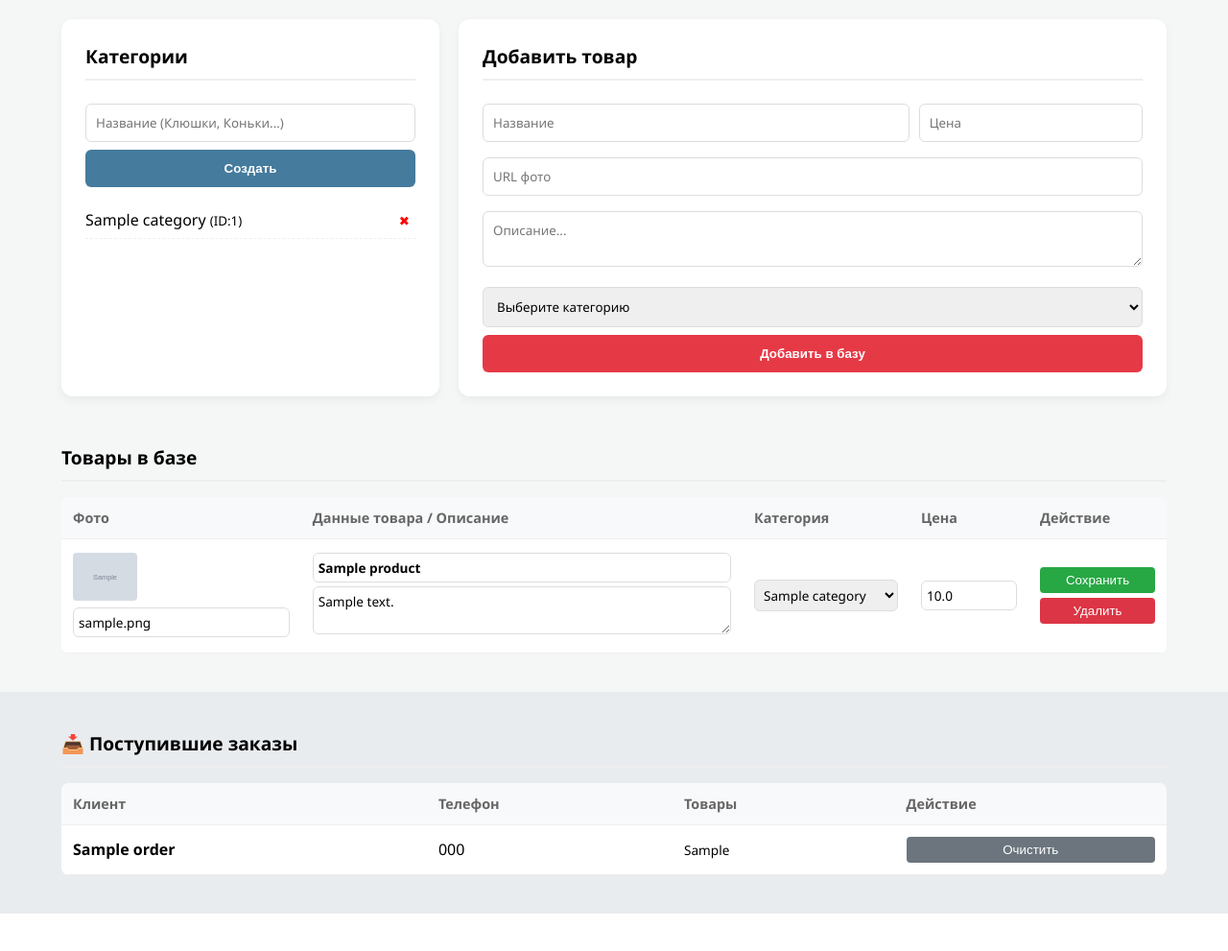
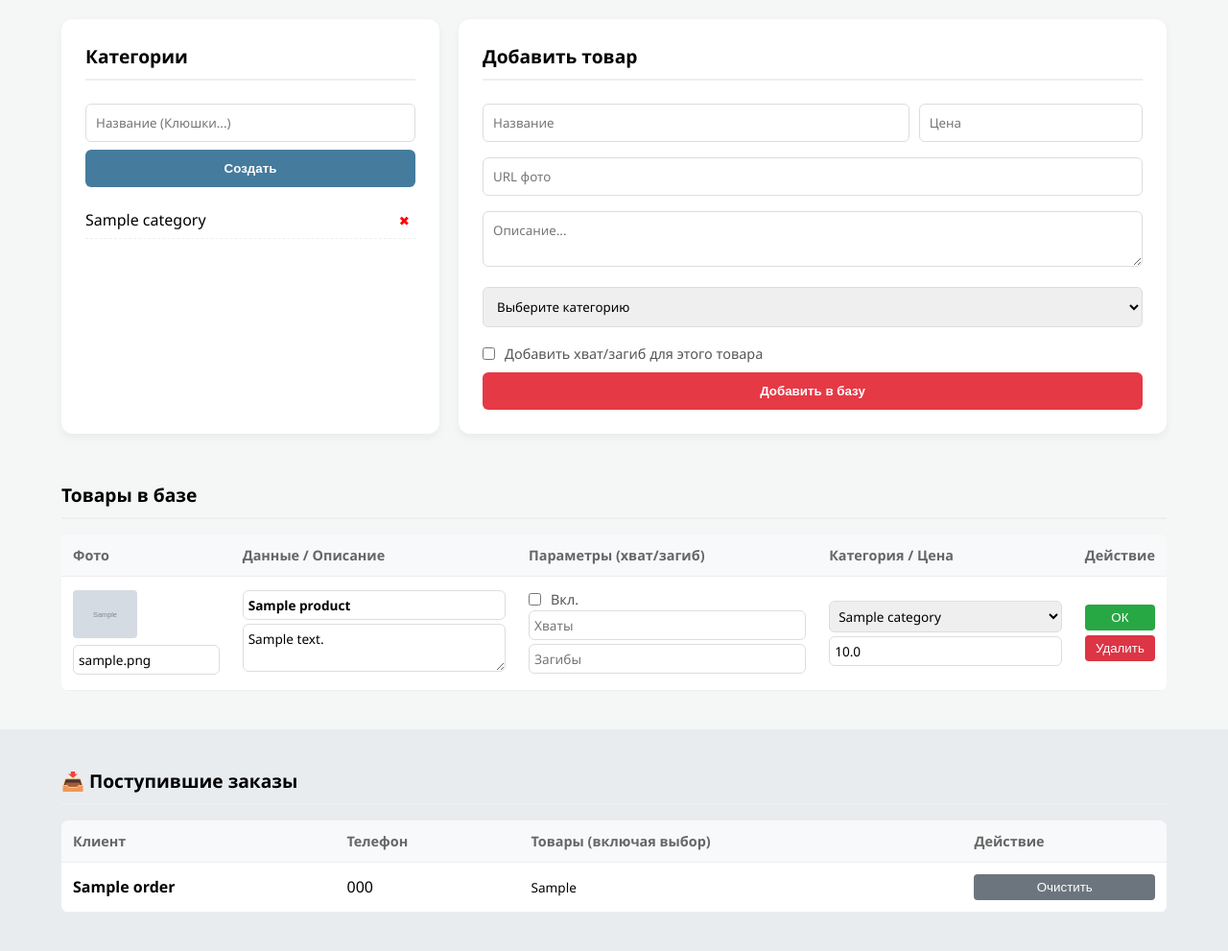
Before and after one commit to artik1112006-lang/pro_hockey-store, a FastAPI app: page /admin in a window 1280 px wide. Shown: the part 118-1109 px from the top of the page at 96% size. Before the commit the page ends 1070 px from the top, so only its background shows below. Run offline with FastAPI, Linux system fonts and the light colour scheme; the visitor is signed in with stand-in values (Sample User, id 1); tables that the repository leaves empty hold one stand-in row (values such as "Sample post"); grey boxes marked "Sample" are stand-in pictures.

Commit message:
Update admin.html

```diff
--- a/templates/admin.html
+++ b/templates/admin.html
@@ -5,7 +5,6 @@
     <title>Админ-панель — Pro Hockey Store</title>
     <link rel="stylesheet" href="/static/style.css">
     <style>
-        /* Фикс дизайна админки */
         body { font-family: 'Segoe UI', sans-serif; background-color: #f4f7f6; margin: 0; }
         header { background-color: #1a1a1a; color: white; padding: 1rem 5%; display: flex; justify-content: space-between; align-items: center; }
         header a { color: white; text-decoration: none; font-weight: bold; font-size: 0.9rem; }
@@ -19,11 +18,17 @@
             width: 100%; padding: 10px; margin: 8px 0; border: 1px solid #ddd; border-radius: 6px; box-sizing: border-box; font-family: inherit;
         }
 
+        .checkbox-group { display: flex; align-items: center; gap: 10px; margin: 10px 0; font-size: 0.9rem; color: #555; }
+        .checkbox-group input { width: auto; margin: 0; cursor: pointer; }
+
+        /* Стили для настройки спец. параметров товара */
+        .specs-box { background: #fff5f5; padding: 10px; border-radius: 8px; border: 1px solid #ffe3e3; margin-top: 5px; }
+        .specs-box label { font-size: 0.75rem; font-weight: bold; color: #e63946; }
+
         .btn { background: #e63946; color: white; border: none; padding: 12px; border-radius: 6px; cursor: pointer; font-weight: bold; width: 100%; transition: 0.2s; }
         .btn:hover { background: #c12e3a; }
         .btn-secondary { background: #457b9d; }
 
-        /* Таблица товаров */
         .table-container { padding: 0 5%; margin-top: 30px; overflow-x: auto; }
         table { width: 100%; border-collapse: collapse; background: white; border-radius: 8px; overflow: hidden; }
         th, td { padding: 12px; border-bottom: 1px solid #eee; text-align: left; }
@@ -45,18 +50,18 @@
 </header>
 
 <div class="admin-container">
-    <!-- 1. КАТЕГОРИИ -->
+    <!-- 1. КАТЕГОРИИ (Просто список) -->
     <div class="form-section">
         <h2>Категории</h2>
         <form action="/admin/category/add" method="post">
-            <input type="text" name="name" placeholder="Название (Клюшки, Коньки...)" required>
+            <input type="text" name="name" placeholder="Название (Клюшки...)" required>
             <button type="submit" class="btn btn-secondary">Создать</button>
         </form>
         <div style="margin-top: 15px;">
             {% for cat in categories %}
-                <div style="display: flex; justify-content: space-between; padding: 8px 0; border-bottom: 1px dashed #eee;">
-                    <span>{{ cat.name }} <small>(ID:{{ cat.id }})</small></span>
-                    <form action="/admin/category/delete/{{ cat.id }}" method="post" onsubmit="return confirm('Удалить категорию и ВСЕ товары в ней?')">
+                <div style="display: flex; justify-content: space-between; align-items: center; padding: 8px 0; border-bottom: 1px dashed #eee;">
+                    <span>{{ cat.name }}</span>
+                    <form action="/admin/category/delete/{{ cat.id }}" method="post" onsubmit="return confirm('Удалить?')">
                         <button type="submit" style="background:none; border:none; color:red; cursor:pointer;">✖</button>
                     </form>
                 </div>
@@ -64,7 +69,7 @@
         </div>
     </div>
 
-    <!-- 2. НОВЫЙ ТОВАР -->
+    <!-- 2. НОВЫЙ ТОВАР (С индивидуальными параметрами) -->
     <div class="form-section" style="flex: 2;">
         <h2>Добавить товар</h2>
         <form action="/admin/add" method="post">
@@ -74,12 +79,27 @@
             </div>
             <input type="url" name="img" placeholder="URL фото" required>
             <textarea name="desc" placeholder="Описание..." rows="2"></textarea>
+
             <select name="category_id" required>
                 <option value="" disabled selected>Выберите категорию</option>
                 {% for cat in categories %}
                     <option value="{{ cat.id }}">{{ cat.name }}</option>
                 {% endfor %}
             </select>
+
+            <div class="checkbox-group">
+                <input type="checkbox" name="has_specs" id="p_specs_check"
+                       onchange="document.getElementById('p_specs_fields').style.display = this.checked ? 'block' : 'none'">
+                <label for="p_specs_check">Добавить хват/загиб для этого товара</label>
+            </div>
+
+            <div id="p_specs_fields" style="display:none;" class="specs-box">
+                <label>Варианты 1 (через запятую):</label>
+                <input type="text" name="hand_options" placeholder="Напр: Левый, Правый">
+                <label>Варианты 2 (через запятую):</label>
+                <input type="text" name="curve_options" placeholder="Напр: P92, P28, P88">
+            </div>
+
             <button type="submit" class="btn">Добавить в базу</button>
         </form>
     </div>
@@ -92,10 +112,10 @@
         <thead>
             <tr>
                 <th>Фото</th>
-                <th>Данные товара / Описание</th>
-                <th style="width: 150px;">Категория</th>
-                <th style="width: 100px;">Цена</th>
-                <th style="width: 120px;">Действие</th>
+                <th>Данные / Описание</th>
+                <th>Параметры (хват/загиб)</th>
+                <th>Категория / Цена</th>
+                <th>Действие</th>
             </tr>
         </thead>
         <tbody>
@@ -104,11 +124,19 @@
                 <form action="/admin/edit/{{ p.id }}" method="post">
                 <td>
                     <img src="{{ p.image_url }}" style="height: 50px; border-radius: 4px; display: block; margin-bottom: 5px;">
-                    <input type="text" name="img" value="{{ p.image_url }}" title="URL фото">
+                    <input type="text" name="img" value="{{ p.image_url }}">
                 </td>
                 <td>
                     <input type="text" name="name" value="{{ p.name }}" style="font-weight: bold;">
                     <textarea name="desc" rows="2">{{ p.description or '' }}</textarea>
+                </td>
+                <td>
+                    <div class="checkbox-group" style="margin:0;">
+                        <input type="checkbox" name="has_specs" id="spec_{{p.id}}" {% if p.has_specs %}checked{% endif %}>
+                        <label for="spec_{{p.id}}">Вкл.</label>
+                    </div>
+                    <input type="text" name="hand_options" value="{{ p.hand_options or '' }}" placeholder="Хваты">
+                    <input type="text" name="curve_options" value="{{ p.curve_options or '' }}" placeholder="Загибы">
                 </td>
                 <td>
                     <select name="category_id">
@@ -116,12 +144,12 @@
                             <option value="{{ cat.id }}" {% if p.category_id == cat.id %}selected{% endif %}>{{ cat.name }}</option>
                         {% endfor %}
                     </select>
+                    <input type="number" step="0.01" name="price" value="{{ p.price }}">
                 </td>
-                <td><input type="number" step="0.01" name="price" value="{{ p.price }}"></td>
                 <td>
-                    <button type="submit" class="save-btn">Сохранить</button>
+                    <button type="submit" class="save-btn">ОК</button>
                     </form>
-                    <form action="/admin/delete/{{ p.id }}" method="post" onsubmit="return confirm('Удалить товар?')">
+                    <form action="/admin/delete/{{ p.id }}" method="post" onsubmit="return confirm('Удалить?')">
                         <button type="submit" class="del-btn">Удалить</button>
                     </form>
                 </td>
@@ -139,7 +167,7 @@
             <tr>
                 <th>Клиент</th>
                 <th>Телефон</th>
-                <th>Товары</th>
+                <th>Товары (включая выбор)</th>
                 <th>Действие</th>
             </tr>
         </thead>
```
